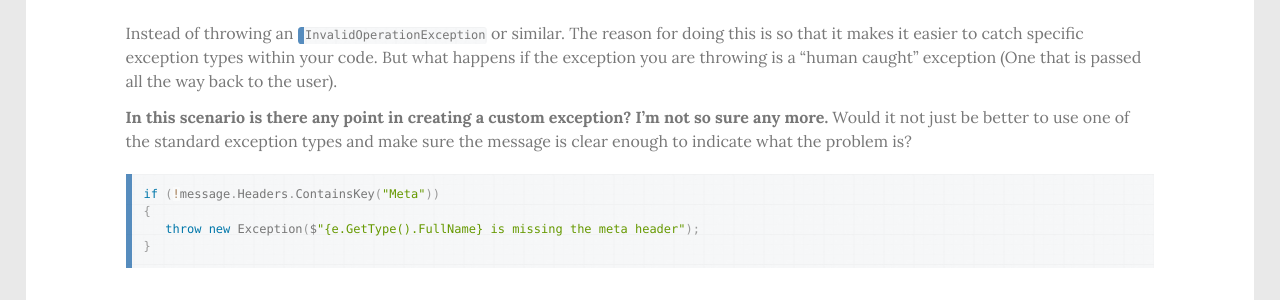
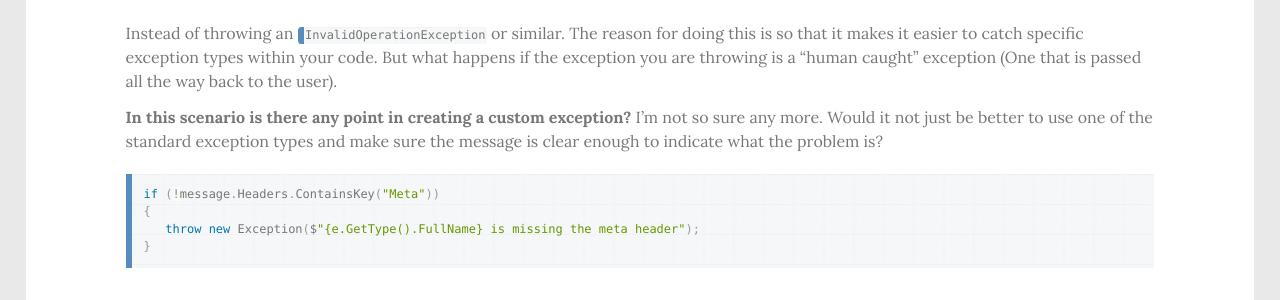
Before and after one commit to mat-mcloughlin/mat-mcloughlin.github.io, a Jekyll site: the page built from _posts/2016-10-21-when-to-use-custom-exceptions.markdown, in a window 1280 px wide and 900 px high, scrolled down 1054 px. Shown: the part 153-453 px from the top of the window. Built offline with Jekyll 4.4.1, drawn with Linux system fonts in a browser that asks for light colours; nearby versions of some CDN libraries; comment, search, counter and statistics services are not loaded.

```diff
--- a/_posts/2016-10-21-when-to-use-custom-exceptions.markdown
+++ b/_posts/2016-10-21-when-to-use-custom-exceptions.markdown
@@ -32,7 +32,7 @@ public class MissingMetaHeaderException : Exception
 
 Instead of throwing an `InvalidOperationException` or similar. The reason for doing this is so that it makes it easier to catch specific exception types within your code. But what happens if the exception you are throwing is a "human caught" exception (One that is passed all the way back to the user).
 
-__In this scenario is there any point in creating a custom exception? I'm not so sure any more.__ Would it not just be better to use one of the standard exception types and make sure the message is clear enough to indicate what the problem is?
+__In this scenario is there any point in creating a custom exception?__ I'm not so sure any more. Would it not just be better to use one of the standard exception types and make sure the message is clear enough to indicate what the problem is?
 
 {% highlight csharp %}
 if (!message.Headers.ContainsKey("Meta"))
```
